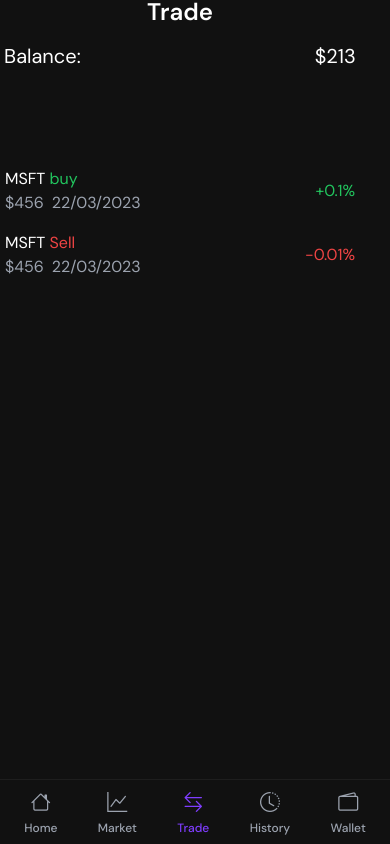
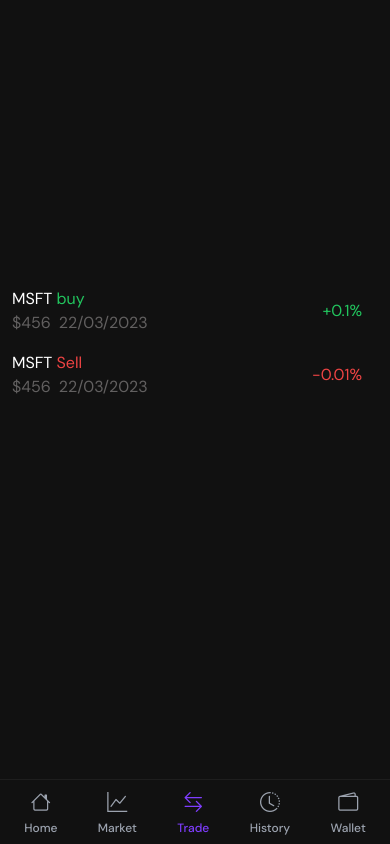
Before and after one commit to Theviv1/vivstock-frontend, a Vue app: page /trade in a window 390 px wide. Built offline with nearby package versions, Linux system fonts and the light colour scheme.

Commit message:
Update noTrade.vue

```diff
--- a/src/views/noTrade.vue
+++ b/src/views/noTrade.vue
@@ -3,18 +3,15 @@
   name: 'noTrade',
   data() {
     return {
-      showCancelButton: false,  // Initially, the cancel button is hidden
+      showCancelButton: false,
     };
   },
   methods: {
     toggleCancelButton() {
-      // Toggle the visibility of the cancel button
       this.showCancelButton = !this.showCancelButton;
     },
     cancelAction() {
-      // Add logic for cancel action here
       console.log('Action cancelled');
-      // Reset the cancel button state if necessary
       this.showCancelButton = false;
     },
   },
@@ -22,56 +19,69 @@
 </script>
 
 <template>
-  <div class="relative top-[-240px] left-[-15px]" @click="toggleCancelButton">
-    <div class="flex justify-between items-center w-[350px] h-[40px] bg-transparent border-[#626060]">
+  <div class="relative top-[-240px] left-[-15px]">
+    <!-- Trade Entries -->
+    <div
+      class="flex justify-between items-center w-[350px] h-[40px] bg-transparent border-[#626060] cursor-pointer"
+      @click="toggleCancelButton"
+    >
       <div class="flex flex-col">
         <p class="text-white">
           MSFT <span class="text-green-500">buy</span>
         </p>
-        <p class="flex gap-2">
+        <p class="flex gap-2 text-[#626060]">
           <span>$456</span>
           <span>22/03/2023</span>
         </p>
       </div>
-      <div class="flex flex-col text-[#626060]">
+      <div class="flex flex-col">
         <p class="text-green-500 text-right">+0.1%</p>
       </div>
     </div>
-    <div class="flex justify-between items-center mt-6 w-[350px] py-2 h-[40px] bg-transparent border-[#626060]">
+
+    <div
+      class="flex justify-between items-center mt-6 w-[350px] py-2 h-[40px] bg-transparent border-[#626060] cursor-pointer"
+      @click="toggleCancelButton"
+    >
       <div class="flex flex-col">
         <p class="text-white">
           MSFT <span class="text-red-500">Sell</span>
         </p>
-        <p class="flex gap-2">
+        <p class="flex gap-2 text-[#626060]">
           <span>$456</span>
           <span>22/03/2023</span>
         </p>
       </div>
-      <div class="flex flex-col text-[#626060]">
+      <div class="flex flex-col">
         <p class="text-red-500 text-right">-0.01%</p>
       </div>
     </div>
 
-    <!-- Cancel Button Wrapper with slide-up transition -->
+    <!-- Cancel Action Modal -->
     <transition name="slide-up">
-      <div v-if="showCancelButton" class="absolute top-[300px] right-[35%]">
-        <!-- Background Overlay -->
-        <div class="relative bg-gray-800 bg-opacity-50 backdrop-blur-md rounded-lg w-[360px] h-[300px] left-[125px] z-50 p-4 flex flex-col justify-center items-center">
-          <!-- Cancel X Icon at the top right -->
-          <div
-            class="absolute top-[-5px] right-2 cursor-pointer text-white text-4xl"
+      <div v-if="showCancelButton" class="fixed inset-0 flex items-center justify-center z-50">
+        <!-- Overlay -->
+        <div class="absolute inset-0 bg-black bg-opacity-50" @click.stop="toggleCancelButton"></div>
+
+        <!-- Modal Content -->
+        <div class="relative bg-gray-800 bg-opacity-90 backdrop-blur-md rounded-lg w-[90%] max-w-[400px] p-6 mx-auto">
+          <!-- Close Button -->
+          <div class="w-full flex justify-end mb-4">
+            <button
+              class="text-white text-3xl hover:text-gray-300 transition-colors"
+              @click.stop="cancelAction"
+            >
+              &times;
+            </button>
+          </div>
+
+          <!-- Action Button -->
+          <button
+            class="w-full bg-red-600 text-white py-3 px-6 rounded-lg hover:bg-red-700 transition-colors"
             @click.stop="cancelAction"
           >
-            &times;
-          </div>
-          <transition name="slide-up">
-            <div
-              class="bg-red-600 text-white py-2 px-4 rounded-lg cursor-pointer flex justify-start items-start"
-              @click.stop="cancelAction"
-            >
-              Close Trade
-            </div>
-          </transition>
+            Close Trade
+          </button>
         </div>
       </div>
     </transition>
@@ -79,25 +89,30 @@
 </template>
 
 <style>
-/* Optional: Customize the backdrop and blur styles if needed */
-.bg-gray-800 {
-  background-color: rgba(0, 0, 0, 0.5); /* Dark gray overlay */
-}
-.backdrop-blur-md {
-  backdrop-filter: blur(15px); /* Blur effect for the background */
-}
-
-/* Slide-up transition (vertical slide from bottom to top) */
 .slide-up-enter-active,
 .slide-up-leave-active {
-  transition: transform 0.1s ease-out;
+  transition: all 0.3s ease;
 }
 .slide-up-enter-from,
 .slide-up-leave-to {
+  opacity: 0;
   transform: translateY(20px);
 }
-.slide-up-enter-to,
-.slide-up-leave-from {
-  transform: translateY(0);
+
+.backdrop-blur-md {
+  backdrop-filter: blur(15px);
+}
+
+/* Responsive adjustments */
+@media (max-width: 480px) {
+  .relative {
+    top: -120px;
+    left: -8px;
+  }
+
+  .w-[350px] {
+    width: 95%;
+    max-width: 350px;
+  }
 }
 </style>
```
